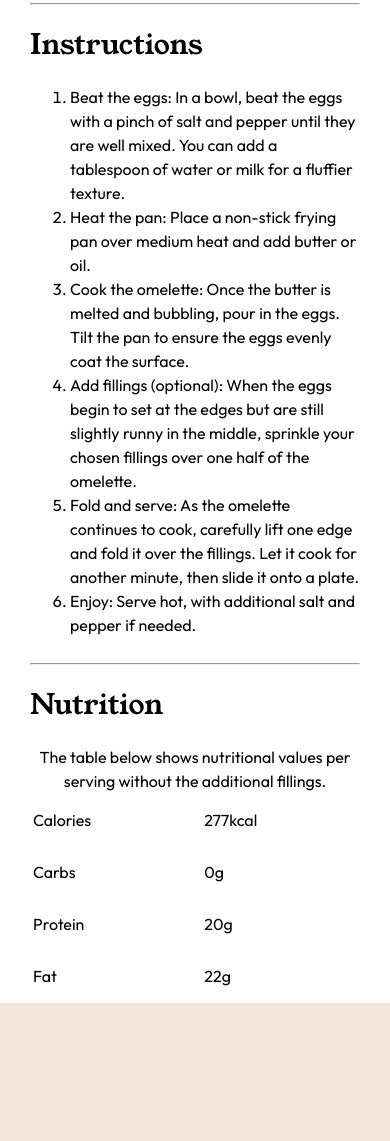
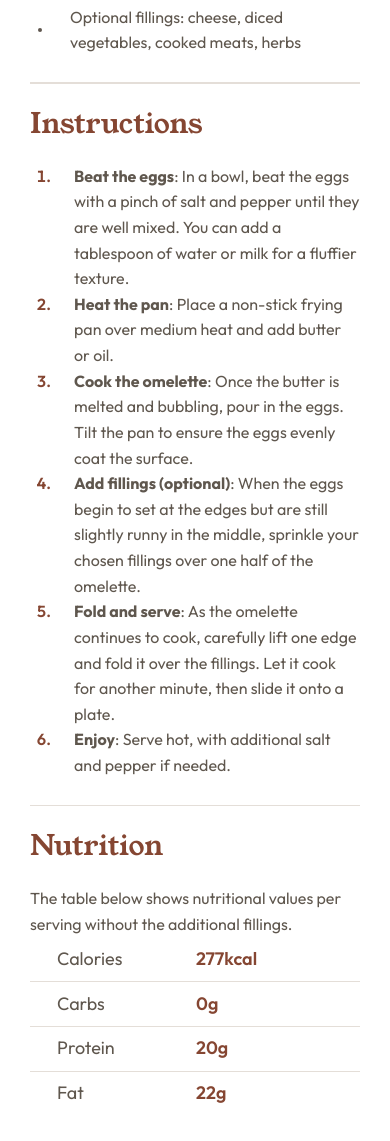
Before and after one commit to Shuffling9013/recipe_page, a website built with Vite: page index.html in a window 390 px wide. Shown: the part 820-1961 px from the top of the page. Before the commit the page ends 1823 px from the top, so only its background shows below. Built offline with nearby package versions, Linux system fonts and the light colour scheme.

Commit message:
Style for mobile

```diff
--- a/index.html
+++ b/index.html
@@ -29,16 +29,15 @@
             your choice of cheese, vegetables, or meats.
           </p>
 
-          <h3>Preparation time</h3>
           <ul>
-            <li>Total: Approximately 10 minutes</li>
-            <li>Preparation: 5 minutes</li>
-            <li>Cooking: 5 minutes</li>
+            <h3>Preparation time</h3>
+            <li><strong>Total</strong>: Approximately 10 minutes</li>
+            <li><strong>Preparation</strong>: 5 minutes</li>
+            <li><strong>Cooking</strong>: 5 minutes</li>
           </ul>
         </header>
 
         <section>
-          <hr />
           <h2>Ingredients</h2>
 
           <ul>
@@ -52,63 +51,70 @@
           </ul>
         </section>
 
+        <hr />
+
         <section>
-          <hr />
           <h2>Instructions</h2>
-
           <ol>
             <li>
-              Beat the eggs: In a bowl, beat the eggs with a pinch of salt and
-              pepper until they are well mixed. You can add a tablespoon of
-              water or milk for a fluffier texture.
+              <strong>Beat the eggs</strong>: In a bowl, beat the eggs with a
+              pinch of salt and pepper until they are well mixed. You can add a
+              tablespoon of water or milk for a fluffier texture.
             </li>
             <li>
-              Heat the pan: Place a non-stick frying pan over medium heat and
-              add butter or oil.
+              <strong>Heat the pan</strong>: Place a non-stick frying pan over
+              medium heat and add butter or oil.
             </li>
             <li>
-              Cook the omelette: Once the butter is melted and bubbling, pour in
-              the eggs. Tilt the pan to ensure the eggs evenly coat the surface.
+              <strong>Cook the omelette</strong>: Once the butter is melted and
+              bubbling, pour in the eggs. Tilt the pan to ensure the eggs evenly
+              coat the surface.
             </li>
             <li>
-              Add fillings (optional): When the eggs begin to set at the edges
-              but are still slightly runny in the middle, sprinkle your chosen
-              fillings over one half of the omelette.
+              <strong>Add fillings (optional)</strong>: When the eggs begin to
+              set at the edges but are still slightly runny in the middle,
+              sprinkle your chosen fillings over one half of the omelette.
             </li>
             <li>
-              Fold and serve: As the omelette continues to cook, carefully lift
-              one edge and fold it over the fillings. Let it cook for another
-              minute, then slide it onto a plate.
+              <strong>Fold and serve</strong>: As the omelette continues to
+              cook, carefully lift one edge and fold it over the fillings. Let
+              it cook for another minute, then slide it onto a plate.
             </li>
             <li>
-              Enjoy: Serve hot, with additional salt and pepper if needed.
+              <strong>Enjoy</strong>: Serve hot, with additional salt and pepper
+              if needed.
             </li>
           </ol>
         </section>
 
+        <hr />
+
         <section>
-          <hr />
           <h2>Nutrition</h2>
           <table>
             <caption>
               The table below shows nutritional values per serving without the
               additional fillings.
             </caption>
+            <colgroup>
+              <col class="nutrition" />
+              <col class="quantity" />
+            </colgroup>
             <tbody>
               <tr>
-                <td>Calories</td>
+                <th>Calories</th>
                 <td>277kcal</td>
               </tr>
               <tr>
-                <td>Carbs</td>
+                <th>Carbs</th>
                 <td>0g</td>
               </tr>
               <tr>
-                <td>Protein</td>
+                <th>Protein</th>
                 <td>20g</td>
               </tr>
               <tr>
-                <td>Fat</td>
+                <th>Fat</th>
                 <td>22g</td>
               </tr>
             </tbody>
--- a/src/index.css
+++ b/src/index.css
@@ -20,14 +20,15 @@
   );
 
   --line-height-1: 1;
-  --line-height-2: 1.5;
+  --line-height-2: 1.6;
 
   --font-family: Outfit, Arial, Helvetica, sans-serif;
 
-  --font-1: 400 2em / var(--line-height-1) "Young Serif", var(--font-family);
+  --font-1:
+    400 2.125em / var(--line-height-1) "Young Serif", var(--font-family);
   --font-2: 400 1.75em / var(--line-height-1) "Young Serif", var(--font-family);
   --font-3: 700 1.25em / var(--line-height-2) var(--font-family);
-  --font-4: 400 1em / var(--line-height-2) var(--font-family);
+  --font-4: 600 1.125em / var(--line-height-2) var(--font-family);
 
   --white: hsl(0 0% 100%);
   --stone-100: hsl(30 54% 90%);
@@ -38,33 +39,33 @@
   --rose-800: hsl(332 51% 32%);
   --rose-50: hsl(330 100% 98%);
 
-  --content-padding: 1.875em;
+  --content-space: 1.875em;
   --content-gap: 1.625em;
 }
 
 @media (min-width: 600px) {
   .recipe {
-    padding-block: var(--content-padding);
+    padding-block: var(--content-space);
   }
 
   .recipe figure {
-    padding-inline: var(--content-padding);
+    padding-inline: var(--content-space);
   }
 }
 
 body {
-  height: 100vh;
-
   font-weight: 400;
   font-size: var(--font-size);
   line-height: var(--line-height-2);
   font-family: var(--font-family);
+  color: var(--stone-600);
 
   background-color: var(--stone-100);
 }
 
 main {
   display: flex;
+  height: 100vh;
 }
 
 main article {
@@ -80,25 +81,117 @@ main article {
   background-color: var(--white);
 }
 
+.recipe hr {
+  margin-inline: var(--content-space);
+  height: 0.1em;
+  border: none;
+  background-color: var(--stone-150);
+}
+
 .recipe header,
 .recipe section {
   display: flex;
   flex-flow: column wrap;
   gap: var(--content-gap);
-  padding-inline: var(--content-padding);
+  padding-inline: var(--content-space);
 }
 
 .recipe h1 {
   /* eslint-disable-next-line css/no-invalid-properties, css/font-family-fallbacks */
   font: var(--font-1);
+  color: var(--stone-900);
 }
 
 .recipe h2 {
   /* eslint-disable-next-line css/no-invalid-properties, css/font-family-fallbacks */
   font: var(--font-2);
+  color: var(--brown-800);
 }
 
 .recipe h3 {
   /* eslint-disable-next-line css/no-invalid-properties, css/font-family-fallbacks */
   font: var(--font-3);
+  color: var(--rose-800);
 }
+
+.recipe ul li {
+  position: relative;
+  padding-inline-start: 2.5em;
+  margin-block-start: 0.5em;
+  list-style: none;
+}
+
+.recipe ul li::before {
+  content: "";
+
+  display: block;
+  height: 0.25em;
+  width: 0.25em;
+
+  position: absolute;
+  left: 0.5em;
+  top: 50%;
+  transform: translateY(-50%);
+
+  border-radius: 100%;
+  background-color: var(--stone-600);
+}
+
+.recipe header ul {
+  padding-block: 1.325em;
+  padding-inline: 1.5em;
+
+  border-radius: 0.75em;
+  background-color: var(--rose-50);
+}
+
+.recipe section ol {
+  padding-inline-start: 1.5em;
+}
+
+.recipe section ol li {
+  padding-inline-start: 1.25em;
+}
+
+/* eslint-disable-next-line css/use-baseline */
+.recipe section ol li::marker {
+  font-weight: 600;
+  color: var(--brown-800);
+}
+
+.recipe table {
+  border-collapse: collapse;
+}
+
+.recipe table caption {
+  text-align: start;
+}
+
+.recipe table col {
+  width: 50%;
+}
+
+.recipe table tr {
+  border-bottom: 0.1em solid var(--stone-150);
+}
+
+.recipe table tr:last-child {
+  border-bottom: none;
+}
+
+.recipe table th {
+  padding-inline-start: 1.5em;
+  text-align: start;
+
+  /* eslint-disable-next-line css/no-invalid-properties, css/font-family-fallbacks */
+  font: var(--font-4);
+  font-weight: 400;
+}
+
+.recipe table td {
+  text-align: start;
+
+  /* eslint-disable-next-line css/no-invalid-properties, css/font-family-fallbacks */
+  font: var(--font-4);
+  color: var(--brown-800);
+}
--- a/src/reset.css
+++ b/src/reset.css
@@ -11,3 +11,8 @@ img {
   height: auto;
   width: auto;
 }
+
+ul,
+ol {
+  padding: 0;
+}
```
